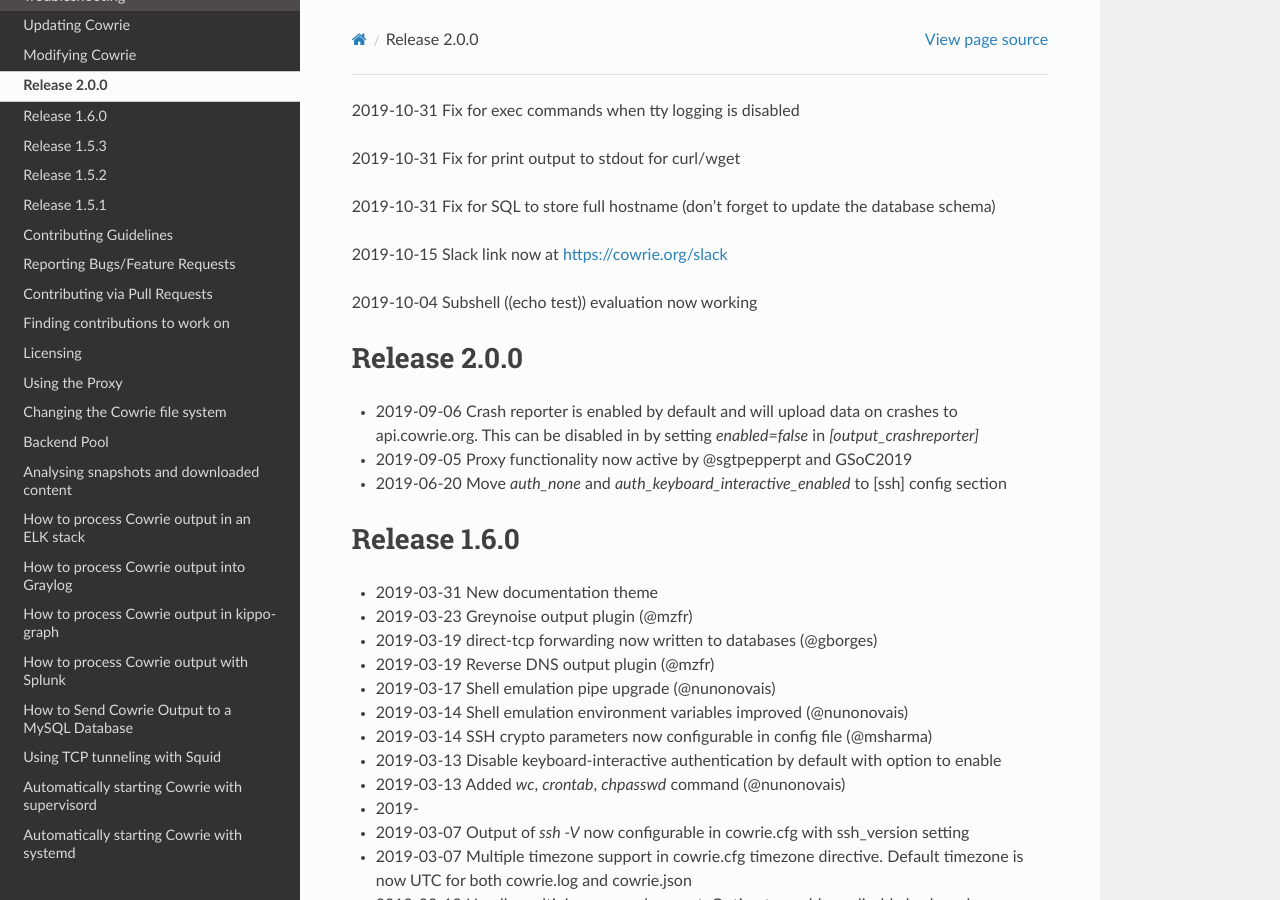
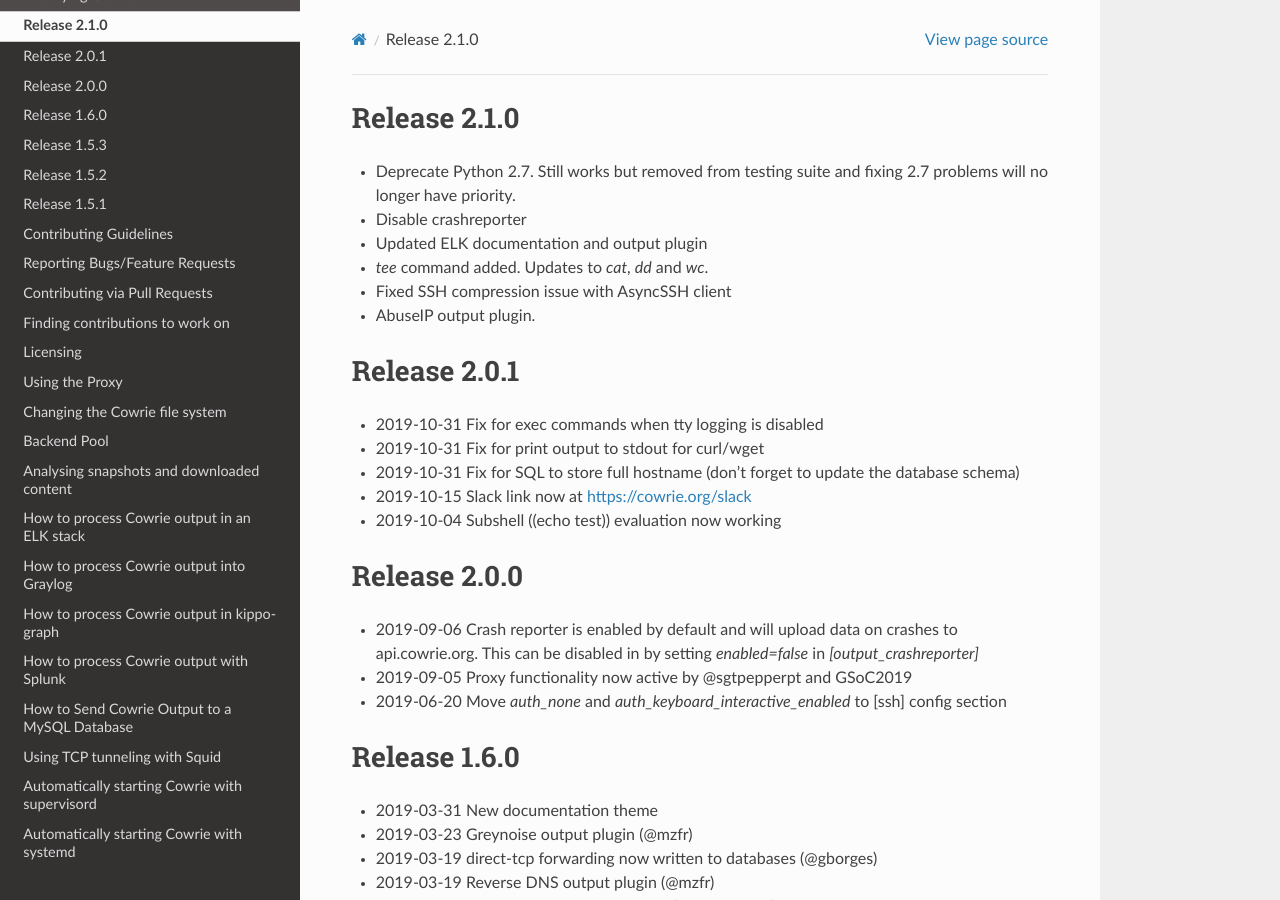
Before and after one commit to cowrie/cowrie, a Sphinx documentation site: the page built from docs/CHANGELOG.rst, in a window 1280 px wide and 900 px high. Built offline with Sphinx 7.4.7 and the Read the Docs theme 2.0.0, drawn with Linux system fonts in a browser that asks for light colours; the version number could not be read and is left out.

Commit message:
get ready for releae (#1349)

```diff
--- a/docs/CHANGELOG.rst
+++ b/docs/CHANGELOG.rst
@@ -1,4 +1,15 @@
 
+Release 2.1.0
+=============
+* Deprecate Python 2.7. Still works but removed from testing suite and fixing 2.7 problems will no longer have priority.
+* Disable crashreporter
+* Updated ELK documentation and output plugin
+* `tee` command added. Updates to `cat`, `dd` and `wc`.
+* Fixed SSH compression issue with AsyncSSH client
+* AbuseIP output plugin.
+
+Release 2.0.1
+=============
 
 * 2019-10-31 Fix for exec commands when tty logging is disabled
 * 2019-10-31 Fix for print output to stdout for curl/wget
```
